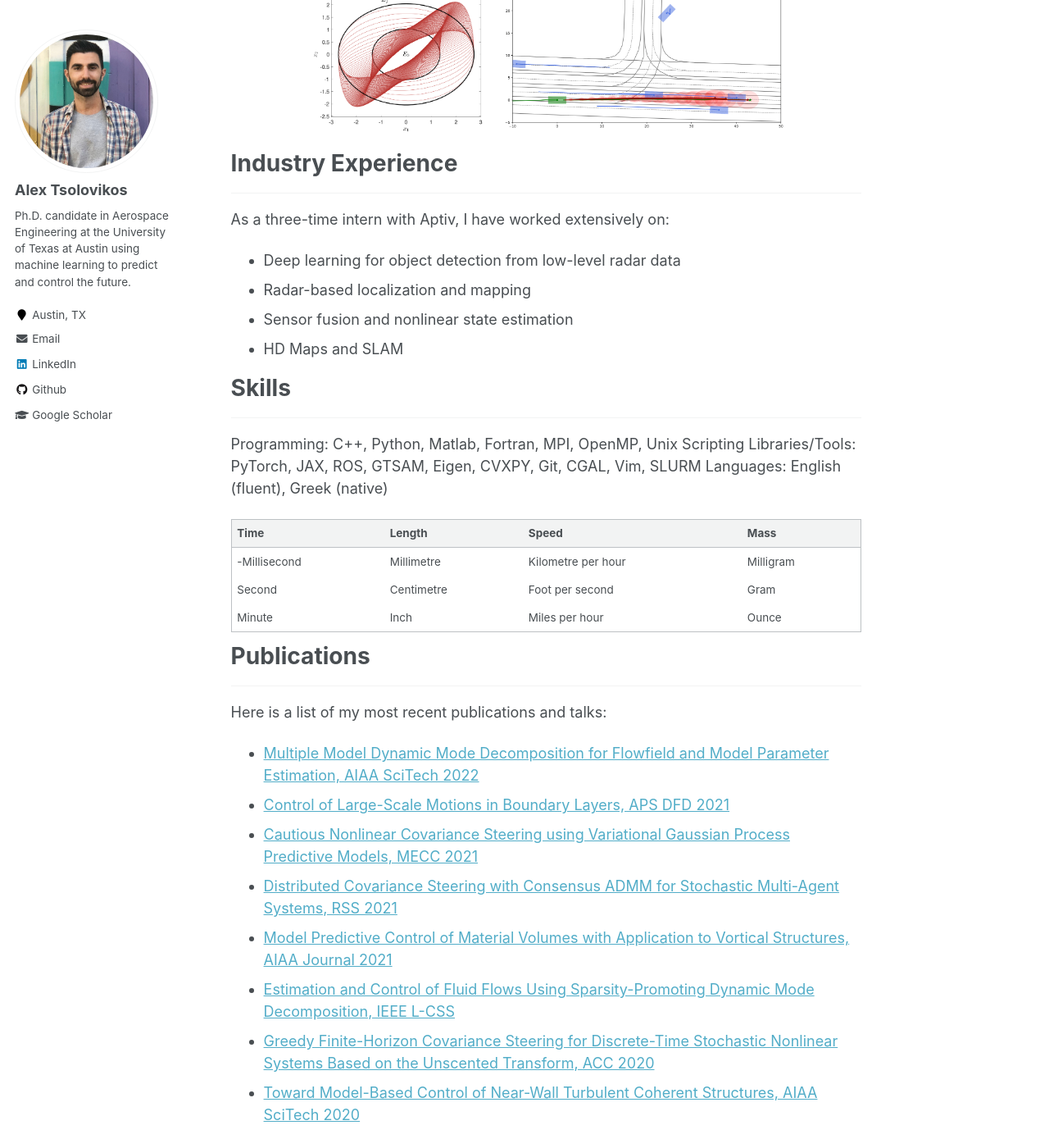
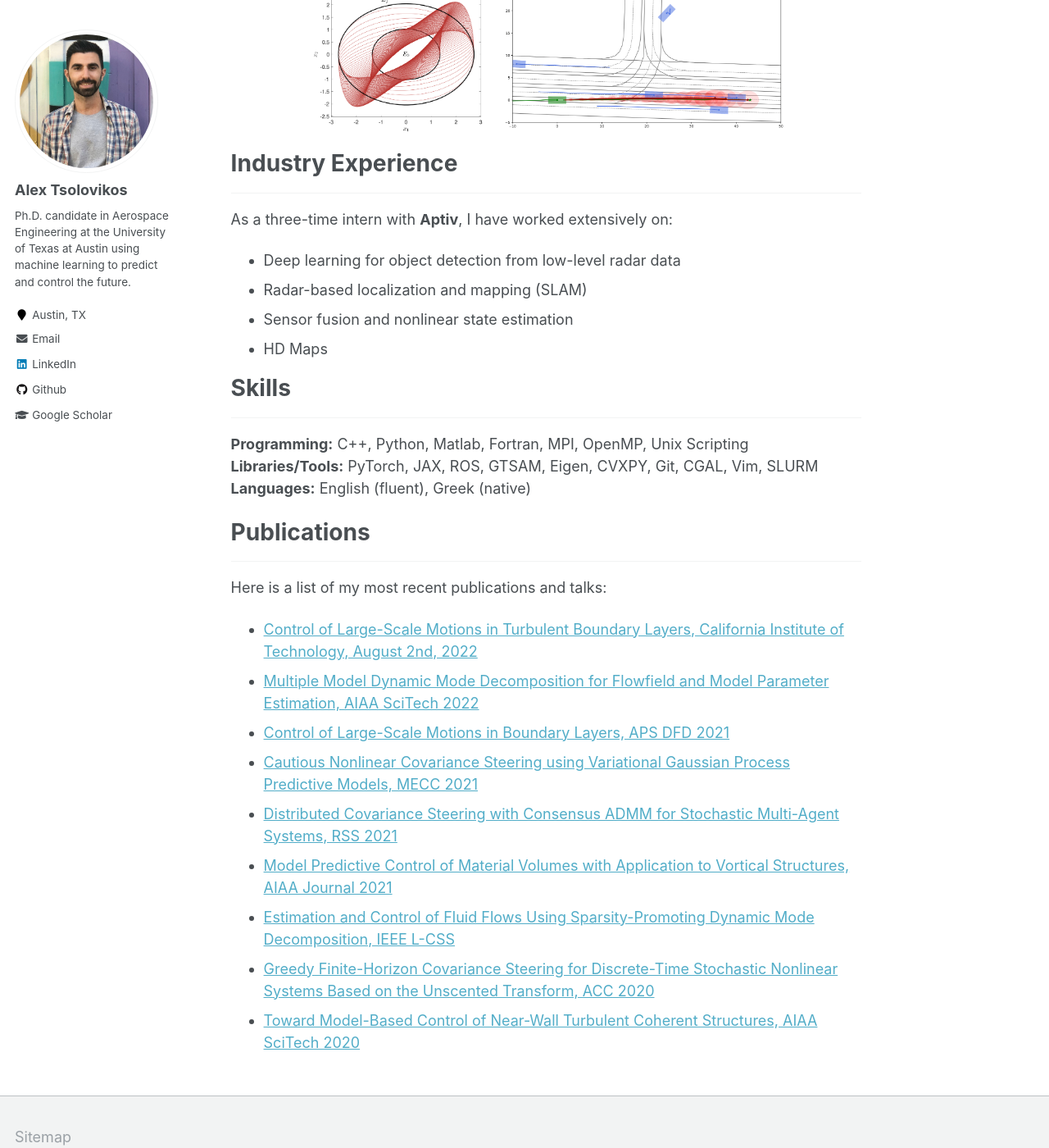
Before and after one commit to alextsolovikos/alextsolovikos.github.io, a Jekyll site: the page built from _pages/about.md, in a window 1280 px wide and 1400 px high, scrolled down 1009 px. Shown: the whole window at 82% size. Built offline with Jekyll 4.4.1, drawn with Linux system fonts in a browser that asks for light colours.

Commit message:
Update about.md

```diff
--- a/_pages/about.md
+++ b/_pages/about.md
@@ -117,37 +117,26 @@ Through my involvement in the above topics, I have been using and developing mac
 # Industry Experience
 ***
 
-As a three-time intern with Aptiv, I have worked extensively on:
+As a three-time intern with **Aptiv**, I have worked extensively on:
 
 - Deep learning for object detection from low-level radar data
-- Radar-based localization and mapping
+- Radar-based localization and mapping (SLAM)
 - Sensor fusion and nonlinear state estimation
-- HD Maps and SLAM
+- HD Maps
 
 # Skills
 ***
-Programming:     C++, Python, Matlab, Fortran, MPI, OpenMP, Unix Scripting
-Libraries/Tools: PyTorch, JAX, ROS, GTSAM, Eigen, CVXPY, Git, CGAL, Vim, SLURM
-Languages:       English (fluent), Greek (native)
+**Programming:**     C++, Python, Matlab, Fortran, MPI, OpenMP, Unix Scripting
+**Libraries/Tools:** PyTorch, JAX, ROS, GTSAM, Eigen, CVXPY, Git, CGAL, Vim, SLURM
+**Languages:**       English (fluent), Greek (native)
 
-<style>
-td, th {
-   border: none!important;
-}
-</style>
-
-
-| Time         | Length        | Speed              | Mass         |
-| ------------ | ------------- | ------------------ | ------------ |
-| -Millisecond | Millimetre    | Kilometre per hour | Milligram    |
-| Second       | Centimetre    | Foot per second    | Gram         |
-| Minute       | Inch          | Miles per hour     | Ounce        |
 
 # Publications
 ***
 
 Here is a list of my most recent publications and talks:
 
+- [Control of Large-Scale Motions in Turbulent Boundary Layers, California Institute of Technology, August 2nd, 2022](/docs/Caltech_Presentation-Reaping_the_Whirlwind-2022-08-02-Alex_Tsolovikos-share.pdf)
 - [Multiple Model Dynamic Mode Decomposition for Flowfield and Model Parameter Estimation, AIAA SciTech 2022](/publications/2022-01-07-Multiple-Model-DMD-Estimation/)
 - [Control of Large-Scale Motions in Boundary Layers, APS DFD 2021](/publications/2021-11-19-control-of-lsms/)
 - [Cautious Nonlinear Covariance Steering using Variational Gaussian Process Predictive Models, MECC 2021](/publications/2021-10-25-cautious-covariance-steering/)
```
